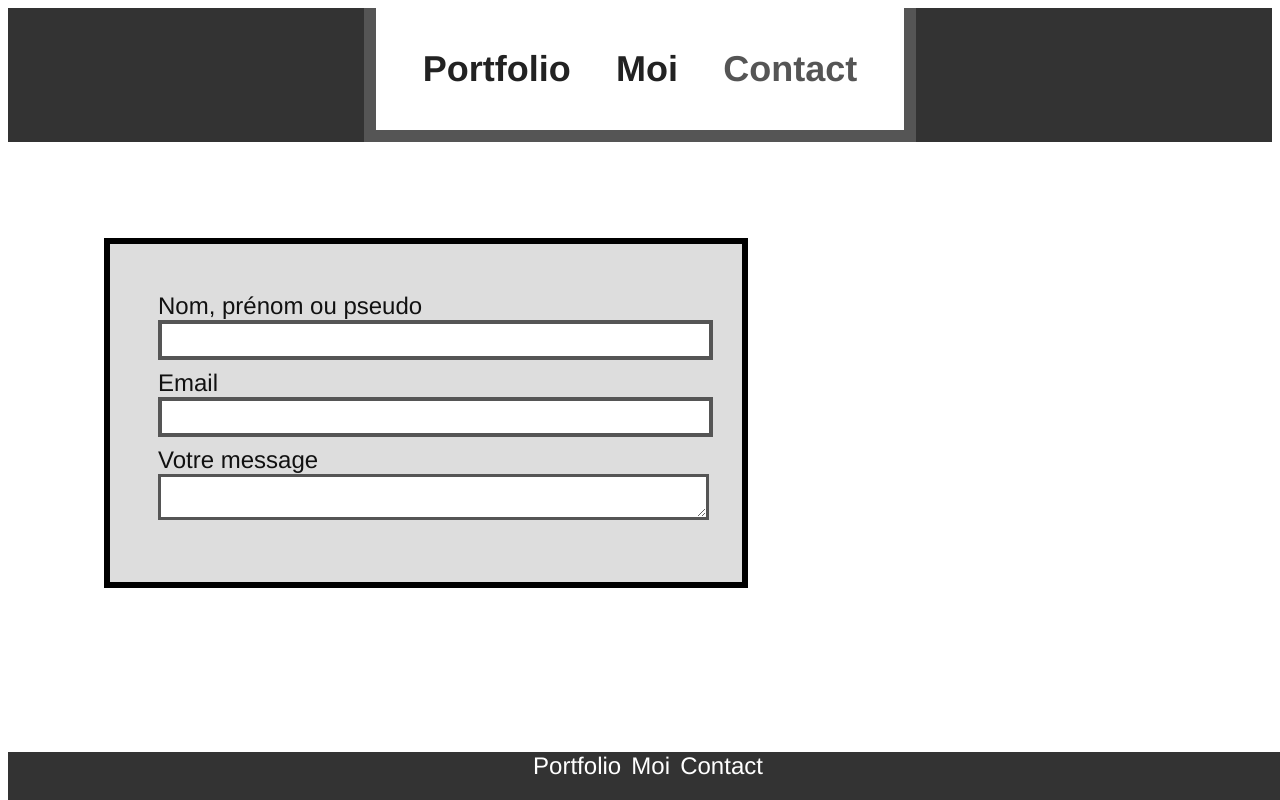
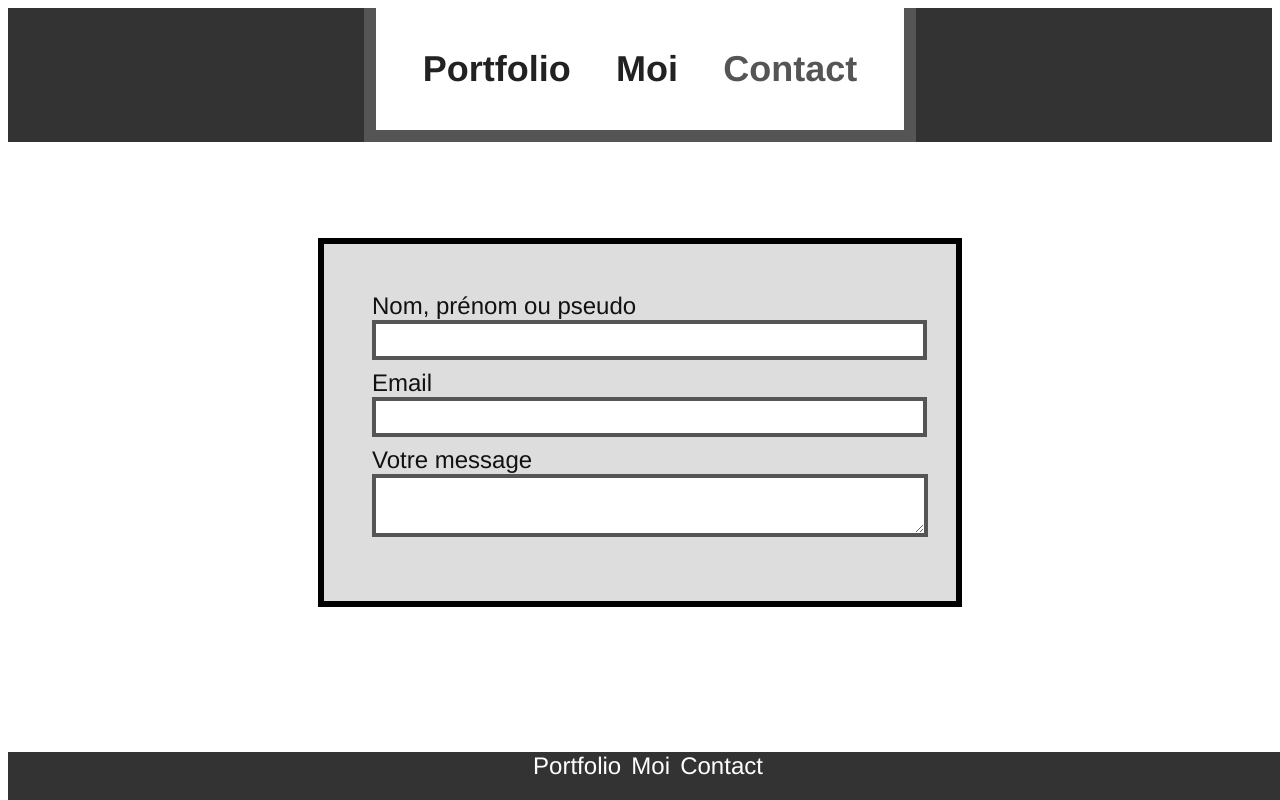
Before and after one commit to Rheor/portfolio, a Vue app in the folder front/: page /contact in a window 1280 px wide. Built offline with nearby package versions, Linux system fonts and the light colour scheme.

Commit message:
Change display of contact form.
- Increased font-size of textarea.
- Centered the whole form.

```diff
--- a/front/src/views/Contact.vue
+++ b/front/src/views/Contact.vue
@@ -1,5 +1,5 @@
 <template>
-  <div class="home">
+  <div id="contactContainer" class="home">
     <div id="contactCard" class="card">
       <form>
         <label for="name">Nom, prénom ou pseudo</label><br />
@@ -25,6 +25,12 @@
   padding: 0.3em;
 }
 
+#contactContainer {
+  display: flex;
+  align-items: center;
+  justify-content: center;
+}
+
 #contactCard {
   width: 50%;
   background: #55555533;
@@ -35,9 +41,14 @@ label {
   margin-bottom: 0.2em;
 }
 
-input,
+input {
+  @include formInput();
+  font-size: 0.75em;
+}
+
 textarea {
   @include formInput();
+  font-size: 1em;
 }
 </style>
 
```
